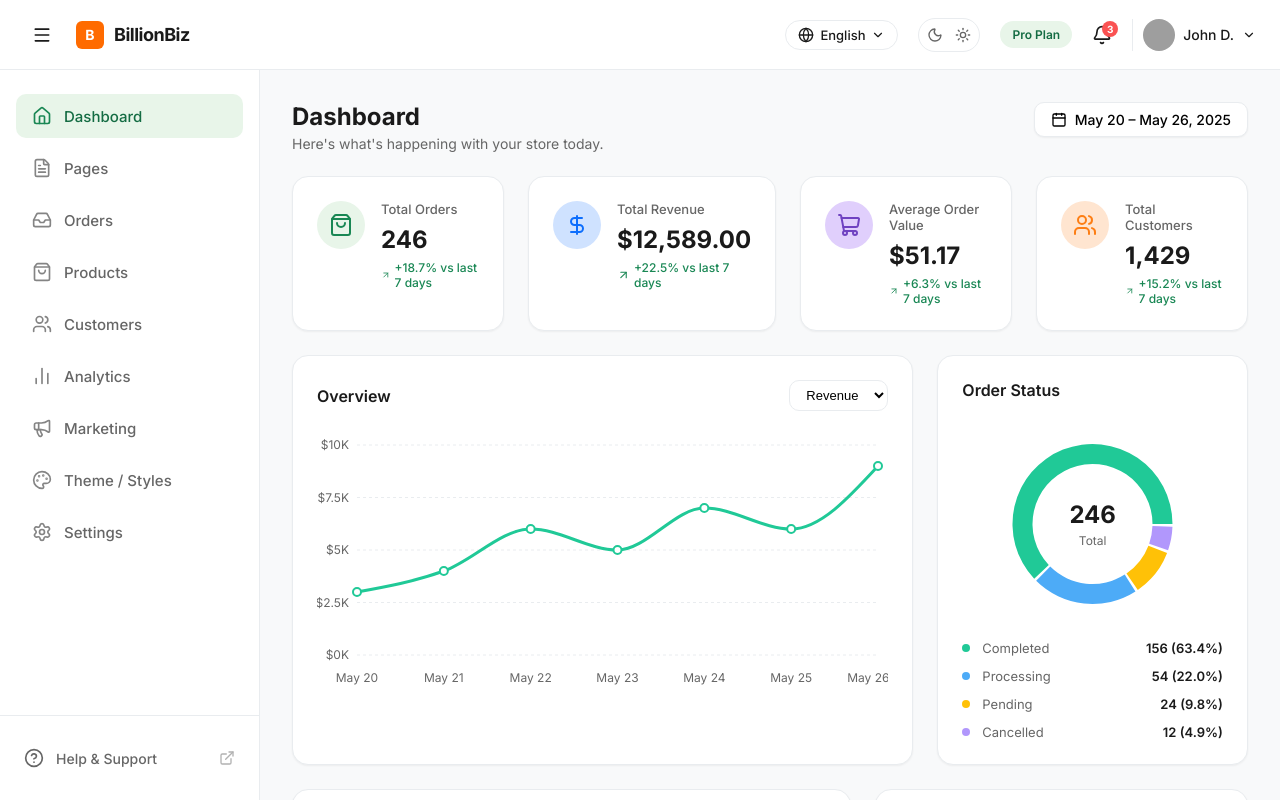
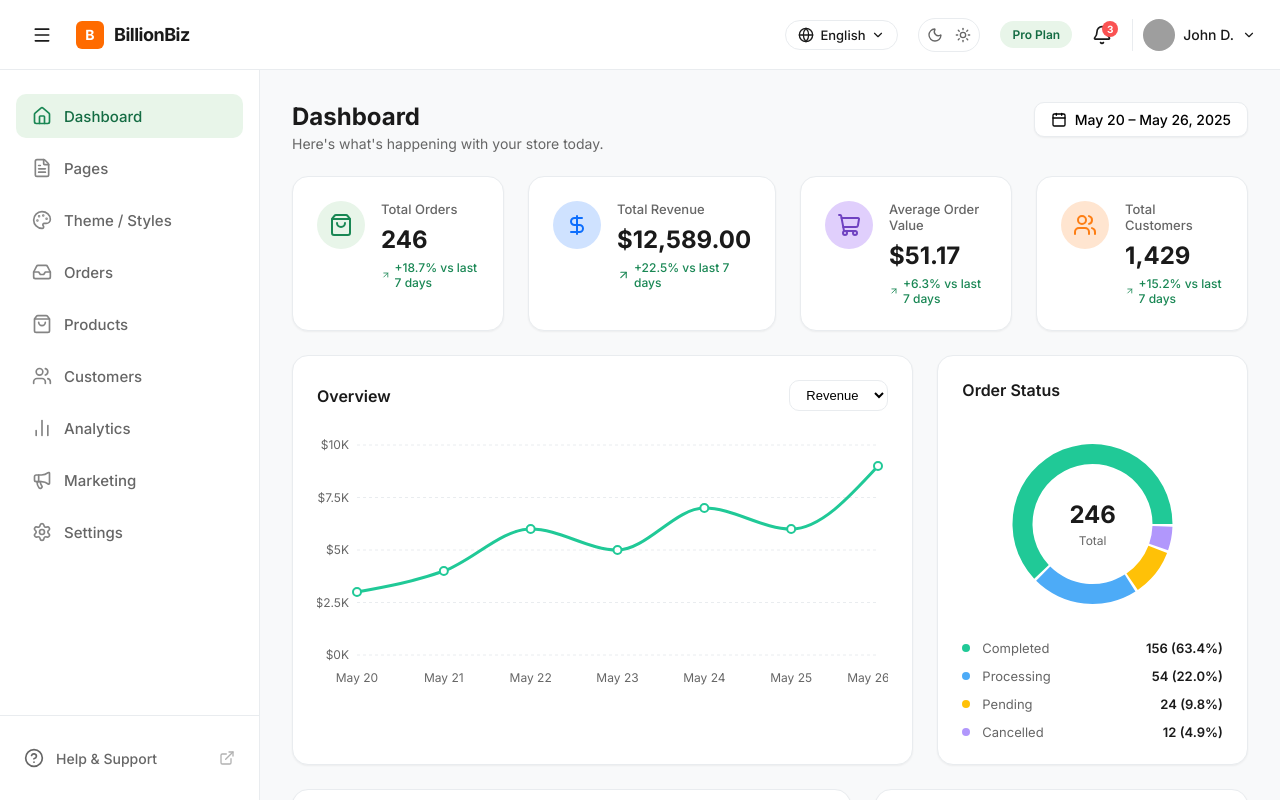
Before and after one commit to 0xchandru/billionbiz-frontend, a React (Vite) app: page /dashboard in a window 1280 px wide. Built offline with nearby package versions, Linux system fonts and the light colour scheme; grey boxes are pictures that could not be loaded.

Commit message:
chore: reorder sidebar navigation items

```diff
--- a/src/components/layout/Sidebar.tsx
+++ b/src/components/layout/Sidebar.tsx
@@ -17,12 +17,12 @@ import styles from './Sidebar.module.css';
 const navItems = [
   { icon: Home, label: 'Dashboard', path: '/dashboard' },
   { icon: FileText, label: 'Pages', path: '/pages' },
+  { icon: Palette, label: 'Theme / Styles', path: '/theme' },
   { icon: Inbox, label: 'Orders', path: '/orders' },
   { icon: ShoppingBag, label: 'Products', path: '/products' },
   { icon: Users, label: 'Customers', path: '/customers' },
   { icon: BarChart2, label: 'Analytics', path: '/analytics' },
   { icon: Megaphone, label: 'Marketing', path: '/marketing' },
-  { icon: Palette, label: 'Theme / Styles', path: '/theme' },
   { icon: Settings, label: 'Settings', path: '/settings' },
 ];
 
```
